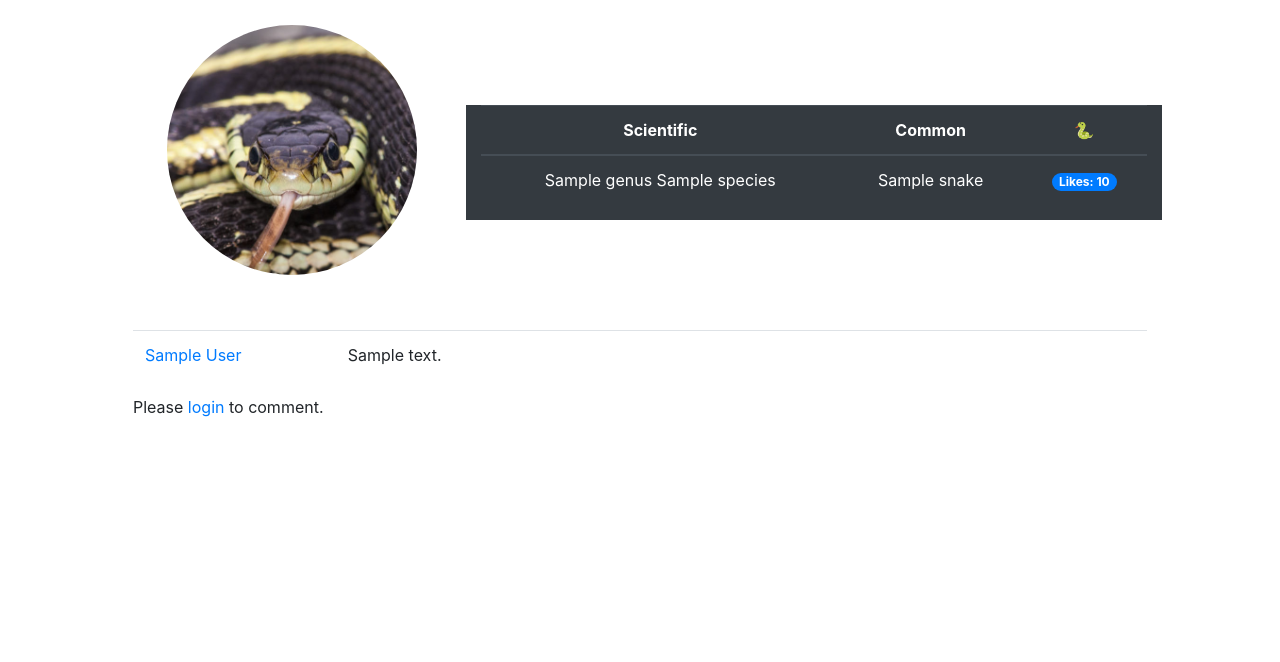
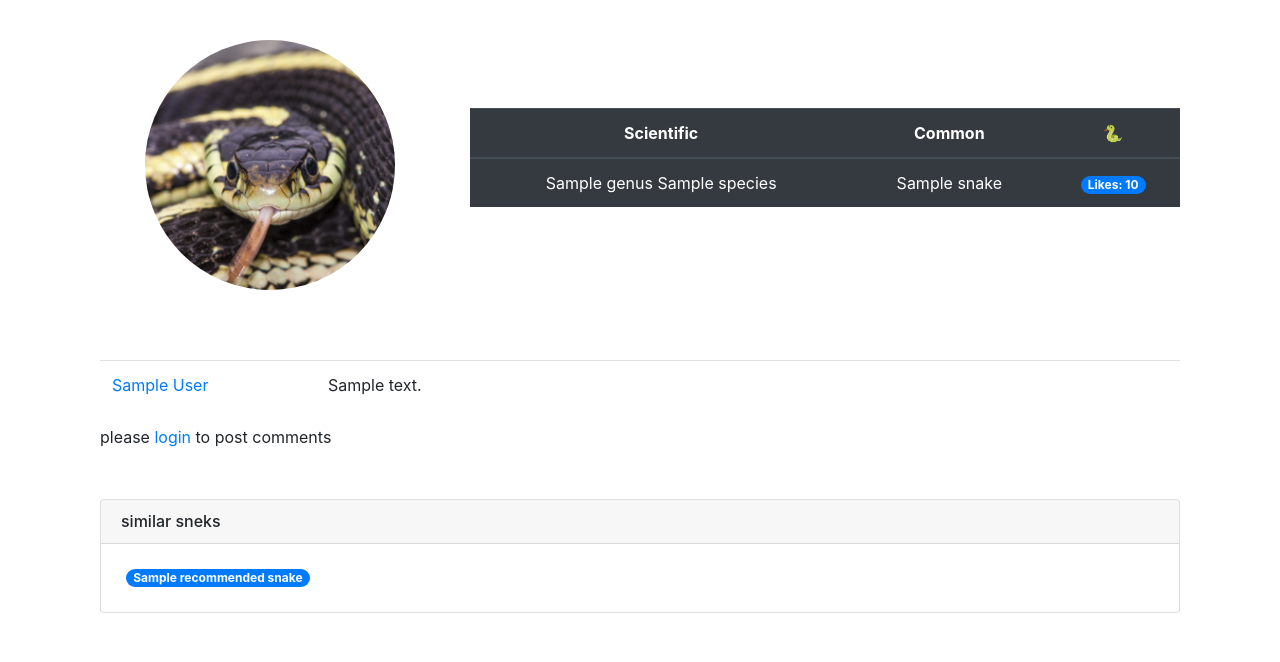
Before and after one commit to jeremyadamsfisher/snekbook, a Django app: template templates/snekbook/detail.html in a window 1280 px wide. Shown: the part 56-718 px from the top of the page. Run offline with Django 3.2, Linux system fonts and the light colour scheme; the template is opened without the code that fills it: most values are stand-ins (such as "Sample title", 1, 10 or a date in 2020); some libraries are stand-ins or nearby versions.

Commit message:
clean up forms and grid for detail view

```diff
--- a/apps/snekbook/forms.py
+++ b/apps/snekbook/forms.py
@@ -15,6 +15,5 @@ def validate_snek_speak(comment_text):
 class CommentForm(forms.Form):
     comment = forms.CharField(
         max_length=100,
-        widget=forms.Textarea(attrs={'rows': '2', 'class': 'form-control'}),
         validators=[validate_snek_speak]
     )
--- a/templates/snekbook/detail.html
+++ b/templates/snekbook/detail.html
@@ -1,14 +1,16 @@
 {% extends 'snekbook/base.html' %}
 {% load static %}
+{% load widget_tweaks %}
 {% block title%}{{snake.common_name | lower}}{% endblock %}
 
 {% block content %}
 <div class="container container-body">
-  <div class="row align-items-center px-lg-5">
-      <div class="col-lg-4" style="text-align: center; padding-bottom: 25px">
+  <div class="container align-items-center">
+    <div class="row align-items-center">
+      <div class="col-lg-4 col-md-12 col-sm-12" style="text-align: center;padding-bottom: 15px;padding-top: 15px;">
         <img class="profile" src="{% static 'snekbook/snek_friend.jpg' %}" alt="" style="height:250px;width:250px;display:inline-block">
       </div>
-      <div class="col-lg-8 table-dark">
+      <div class="col-lg-8 col-md-12 col-sm-12">
         <table class="table table-dark" style="text-align:center">
           <thead>
             <tr>
@@ -27,8 +29,8 @@
         </table>
       </div>
     </div>
-    <div class="row px-lg-5">
-      <div class="col-12">
+  </div>
+  <div class="container container-body">
     {% if comments %}
     <table class="table" style="margin-top:30px">
       <col width="20%">
@@ -49,23 +51,21 @@
     <form method="post" id="comment_form">
       {% csrf_token %}
       {{ form.non_field_errors }}
-          <div class="form-group fieldWrapper">
-              {{ form.comment }}
-              {% if form.comment.errors %}
-                <div class="alert alert-warning" role="alert" style="margin-top:10px;margin-bottom:10px;padding-top:25px">
-                  <div class="row">
-                    <div class="col-10 naked">
-                      {{ form.comment.errors }}
+      {% for hidden in form.hidden_fields %}{{ hidden }}{% endfor %}
+        {% for field in form.visible_fields %}
+        <div class="form-group">
+            {{ field | add_class:'form-control'}}
         </div>
-                    <div class="col-2">
-                      <button type="button" class="close" data-dismiss="alert" aria-label="Close">
-                        <span aria-hidden="true">&times;</span>
-                      </button>
-                    </div>
-                  </div>
+        {% if field.errors %}
+        <div class="alert alert-warning">
+            <ul>
+            {% for error in field.errors %}
+            <li>{{ error }}</li>
+            {% endfor %}
+            </ul>
         </div>
         {% endif %}
-          </div>
+      {% endfor %}
     </form>
     <form action="{% url 'like' snake.id %}" method="post" id="like_form">
       {% csrf_token %}
@@ -73,10 +73,11 @@
     </form>
     <a class="btn btn-light" href="javascript:{}" onclick="document.getElementById('comment_form').submit(); return false;">comment</a>
     <a class="btn btn-primary" href="javascript:{}" onclick="document.getElementById('like_form').submit(); return false;">like</a>
+  {% else %}
+  please <a href="{% url 'login' %}">login</a> to post comments
+  {% endif %}
   </div>
-    </div>
-    <div class="row px-lg-5" style="padding-top: 25px">
-        <div class="container-fluid">
+  <div class="container container-body">
     <div class="card">
         <h6 class="card-header">similar sneks</h6>
         <div class="card-body sneklist">
@@ -89,8 +90,4 @@
       </div>
   </div>
 </div>
-    {% else %}
-    Please <a href="{% url 'login' %}">login</a> to comment.
-    {% endif %}
-</div>
 {% endblock %}
```
Lines whose indentation alone changed are shown as unchanged.
